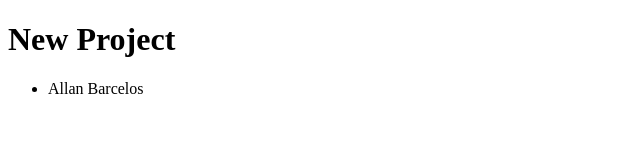
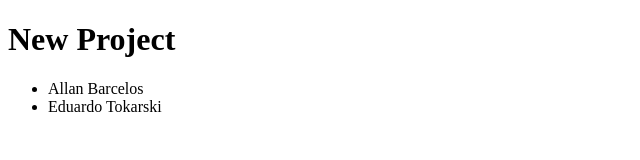
Before and after one commit to allanbarcelos/in-class-tt4-2160, a plain HTML site: page index.html in a window 1280 px wide. Shown: the whole page, without its empty margins (0-640 px from the left). Drawn offline with Linux system fonts and the light colour scheme.

Commit message:
Added my name to the list

```diff
--- a/index.html
+++ b/index.html
@@ -9,6 +9,7 @@
     <h1>New Project</h1>
     <ul>
         <li>Allan Barcelos</li>
+        <li>Eduardo Tokarski</li>
     </ul>
 </body>
 </html>
```
